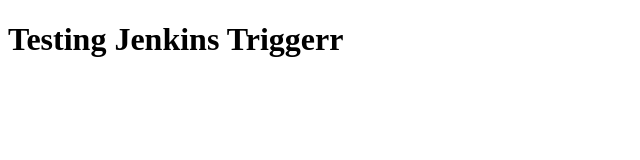
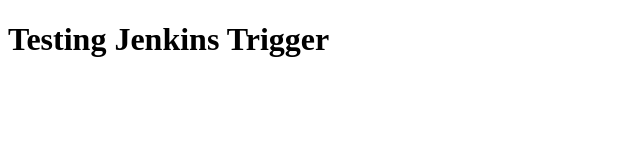
Before and after one commit to RethulC/Test-Project, an Angular app: page / in a window 1280 px wide. Shown: the top 160 px of the page, without its empty margins (0-640 px from the left). Built offline with nearby package versions, Linux system fonts and the light colour scheme.

Commit message:
trigger tuesday

```diff
--- a/src/app/app.component.html
+++ b/src/app/app.component.html
@@ -1 +1,2 @@
-<h1>Testing Jenkins Triggerr</h1>
+<h1>Testing Jenkins Trigger
+</h1>
```
